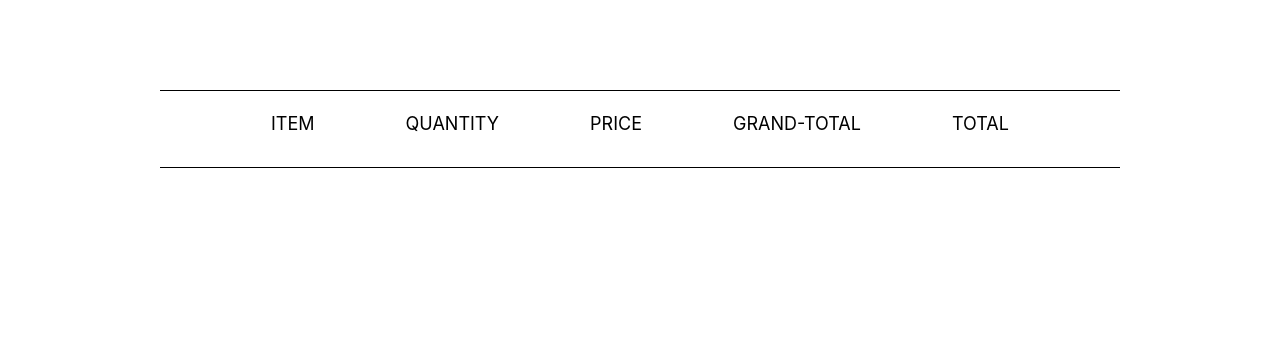
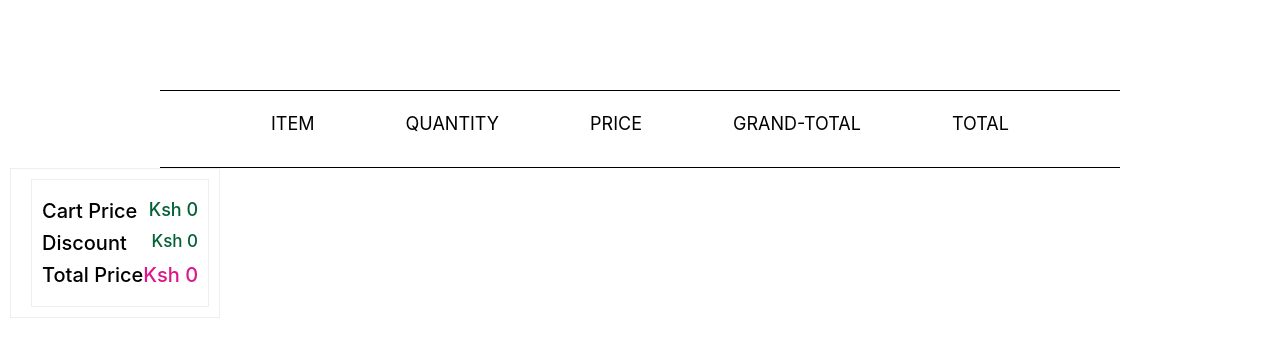
Before and after one commit to Joan-Maina/react-reduxCodeChallenge, a React (Create React App) app: page /cart in a window 1280 px wide. Shown: the top 356 px of the page. Built offline with nearby package versions, Linux system fonts and the light colour scheme.

Commit message:
fixed cart prices and discounts

```diff
--- a/package.json
+++ b/package.json
@@ -11,6 +11,7 @@
     "react-redux": "^7.2.6",
     "react-router-dom": "^5.3.0",
     "react-scripts": "4.0.3",
+    "redux-devtools-extension": "^2.13.9",
     "web-vitals": "^1.0.1"
   },
   "scripts": {
--- a/src/components/Cart.jsx
+++ b/src/components/Cart.jsx
@@ -1,10 +1,37 @@
-import React from 'react'
+import React,{useEffect,useState} from 'react'
 import '../styles/Cart.css'
-import { useSelector } from 'react-redux'
+import { useSelector, useDispatch } from 'react-redux'
+import {increment,decrement} from '../redux/actions/QuantityAction'
+import {removeFromCart} from '../redux/actions/DisplayAction'
 
 function Cart() {
 
     const state = useSelector(state => state)
+    const dispatch = useDispatch()
+
+    const [cartTotal, setCartTotal] = useState(0)
+    const [discount, setDiscount] = useState(0)
+
+    const calculateCartTotal = ()=>{
+    const total = state.cart?.reduce((acc,value)=> acc +(value.carPrice * value.quantity), 0)
+        setCartTotal(total)
+        calculateDiscount()
+    }
+
+    const calculateDiscount = ()=>{
+    const totalCars = state.cart?.reduce((acc,value)=> acc +value.quantity, 0)
+        if(totalCars>=5){
+        setDiscount(Math.floor(0.05*cartTotal))
+        }else{
+        setDiscount(0)
+        }
+    }
+
+    useEffect(() => {
+        calculateCartTotal()
+        // eslint-disable-next-line react-hooks/exhaustive-deps
+    }, [state.cart])
+
 
     return (
         <div className="cartItems">
@@ -19,13 +46,30 @@ function Cart() {
                 <div key={item.carId} className="calculationDiv">
                     {/* <img src=""> */}
                     <p>{item.carMake}</p>
-                    <input type="number"></input>
+                    <p>
+                        <button onClick={() => dispatch(increment(item.carId))}>  +</button>
+                        {item.quantity}
+                        <button onClick={() => dispatch(decrement(item.carId))}>  -</button>
+                    </p>
                     <p>{item.carPrice}</p>
                     <p>{item.quantity * item.carPrice}</p>
                     <p>total</p>
-                    <button className="removeItem">X</button>
+                    <button className="removeItem" onClick={() => dispatch(removeFromCart(item.carId))}>X</button>
                 </div>
             ))}
+            <div className="cart-total-container">
+                <div className="cart-total-container">
+                    <h4 className="cart-total-item">
+                        <span>Cart Price</span> <span>Ksh {cartTotal}</span>
+                    </h4>
+                    <h4 className="cart-total-item">
+                        <span>Discount</span> <span>Ksh {discount}</span>
+                    </h4>
+                    <h4 className="cart-total-item">
+                        <span>Total Price</span> <span>Ksh {cartTotal-discount}</span>
+                    </h4>
+                </div>
+            </div>
         </div>
     )
 }
--- a/src/redux/actions/DisplayAction.jsx
+++ b/src/redux/actions/DisplayAction.jsx
@@ -1,4 +1,4 @@
-import { DISPLAY_DESCRIPTION, ADD_TO_CART, SEARCH_CARS } from '../types'
+import { DISPLAY_DESCRIPTION, ADD_TO_CART, SEARCH_CARS ,REMOVE_FROM_CART} from '../types'
 
 export const displayDescription = () => {
     return {
@@ -20,3 +20,10 @@ export const searchCar = (searchItem) => {
     }
 
 }
+export const removeFromCart = (id) => {
+    return {
+        type: REMOVE_FROM_CART,
+        payload: id
+    }
+
+}
--- /dev/null
+++ b/src/redux/actions/QuantityAction.js
@@ -0,0 +1,14 @@
+ import { INCREMENT,DECREMENT } from "../types";
+export const increment = (id) => {
+    return {
+        type : INCREMENT,
+        id
+    };
+};
+
+export const decrement = (id) => {
+    return {
+        type : DECREMENT,
+        id
+    };
+};
--- a/src/redux/reducers/DisplayReducer.jsx
+++ b/src/redux/reducers/DisplayReducer.jsx
@@ -1,5 +1,6 @@
-import { DISPLAY_DESCRIPTION, ADD_TO_CART ,SEARCH_CARS} from '../types'
+import { DISPLAY_DESCRIPTION, ADD_TO_CART , INCREMENT , DECREMENT, SEARCH_CARS, REMOVE_FROM_CART} from '../types'
 import { cars } from '../../cars'
+
 
 const initialState = {cars, cart: []};
 
@@ -14,6 +15,34 @@ const displayDescription = (state = initialState , action) => {
                 ...state,
                 cart:[...state.cart, {...item, quantity:1}]
             }
+            case INCREMENT:
+                const items1 = state.cart.map(c => {
+                    if (c.carId === action.id) {
+                        c.quantity++
+                    }
+                    return c
+                })
+
+                return {
+                    ...state,
+                    cart: [...items1]
+                }
+            case DECREMENT:
+                const items = state.cart.map(c => {
+                    if (c.carId === action.id) {
+                        c.quantity > 1 && c.quantity--
+                    }
+                    return c
+                })
+                return {
+                    ...state,
+                    cart: [...items]
+                }
+            case REMOVE_FROM_CART:
+                const filteredCart = state.cart.filter(c => c.carId !== action.payload);
+                return { ...state, cart: [...filteredCart] }
+
+
     // case SEARCH_CARS:
     //         return {
     //             ...state,
--- a/src/redux/store.jsx
+++ b/src/redux/store.jsx
@@ -1,6 +1,6 @@
 import {createStore} from 'redux'
 import DisplayReducer from './reducers/DisplayReducer'
 
-const store = createStore(DisplayReducer)
+const store = createStore(DisplayReducer,window.__REDUX_DEVTOOLS_EXTENSION__&&window.__REDUX_DEVTOOLS_EXTENSION__())
 
 export default store;
--- a/src/redux/types.jsx
+++ b/src/redux/types.jsx
@@ -1,3 +1,6 @@
 export const DISPLAY_DESCRIPTION = 'display_description';
 export const ADD_TO_CART = 'ADD_TO_CART';
 export const SEARCH_CARS = 'SEARCH_CARS';
+export const INCREMENT = 'INCREMENT';
+export const DECREMENT = 'DECREMENT';
+export const REMOVE_FROM_CART = 'REMOVE_FROM_CART';
--- a/src/styles/Cart.css
+++ b/src/styles/Cart.css
@@ -35,3 +35,42 @@ p {
   background-color: red;
   color: aquamarine;
 }
+.cart-total-container{
+  border: 1px solid #eee;
+  display: inline-block;
+  max-width: 800px;
+  margin-left: 10px;
+  padding: 10px;
+  color: black;
+}
+@media (max-width: 900px) {
+  .cart-container{
+    display: grid;
+    grid-template-columns: 1fr;
+  }
+  .cart-total-container{
+    margin-top: 10px;
+    margin-left: 0px;
+  }
+}
+.cart-total-item{
+  display: flex;
+  justify-content: space-between;
+}
+.cart-total-item:nth-child(1) span:nth-child(2){
+  font-size: 18px;
+}
+.cart-total-item:nth-child(2) span:nth-child(2){
+  font-size: 17px;
+}
+.cart-total-item:nth-child(3) span:nth-child(2){
+  font-size: 20px;
+  color: rgb(221, 22, 138);
+}
+
+.cart-total-item span:nth-child(1){
+  font-size: 20px;
+}
+.cart-total-item span:nth-child(2){
+  color: rgb(4, 97, 54);
+}
```
Also changed, not shown: 2 other files (tests, documents, lock files or other folders).
